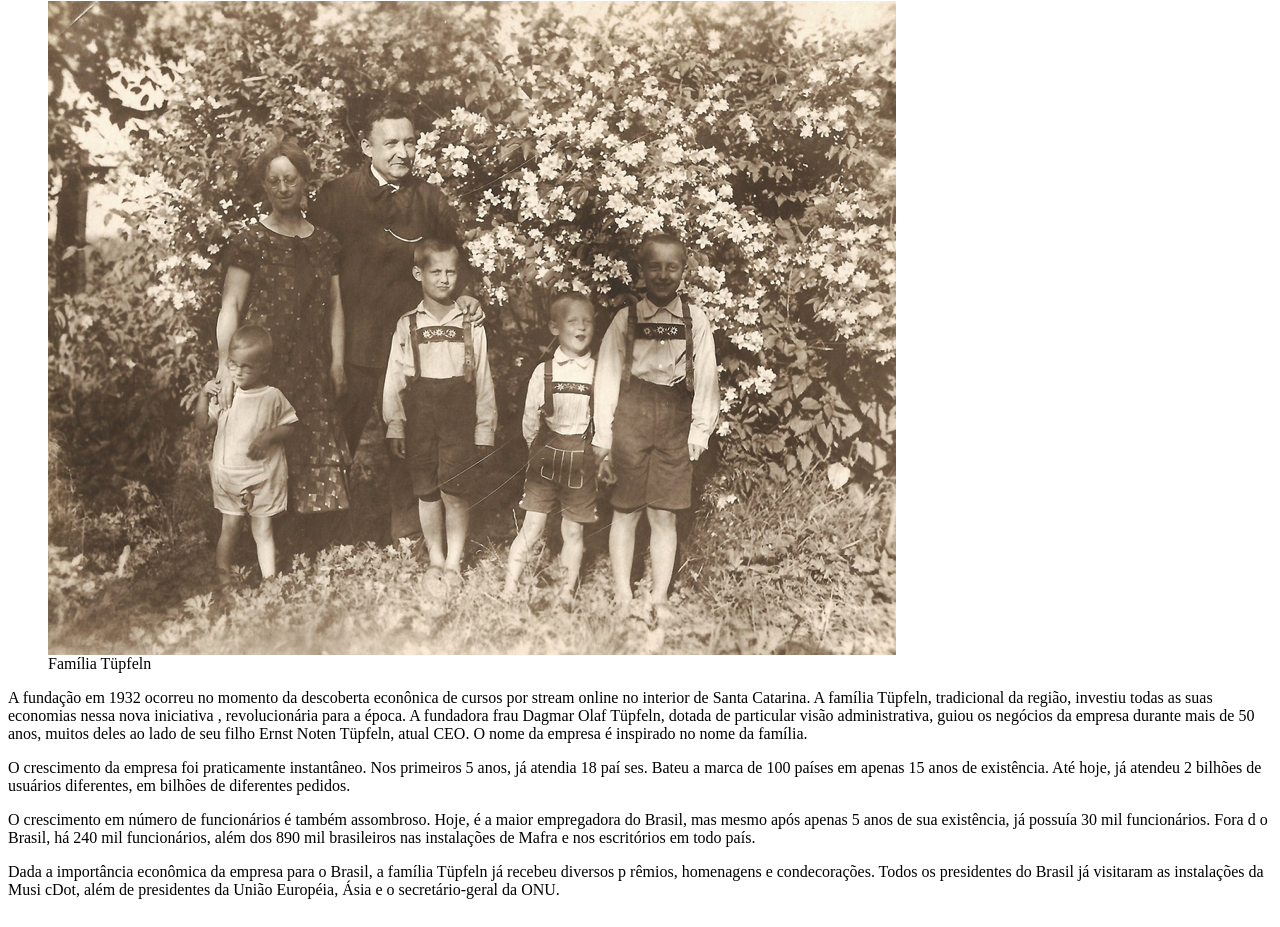
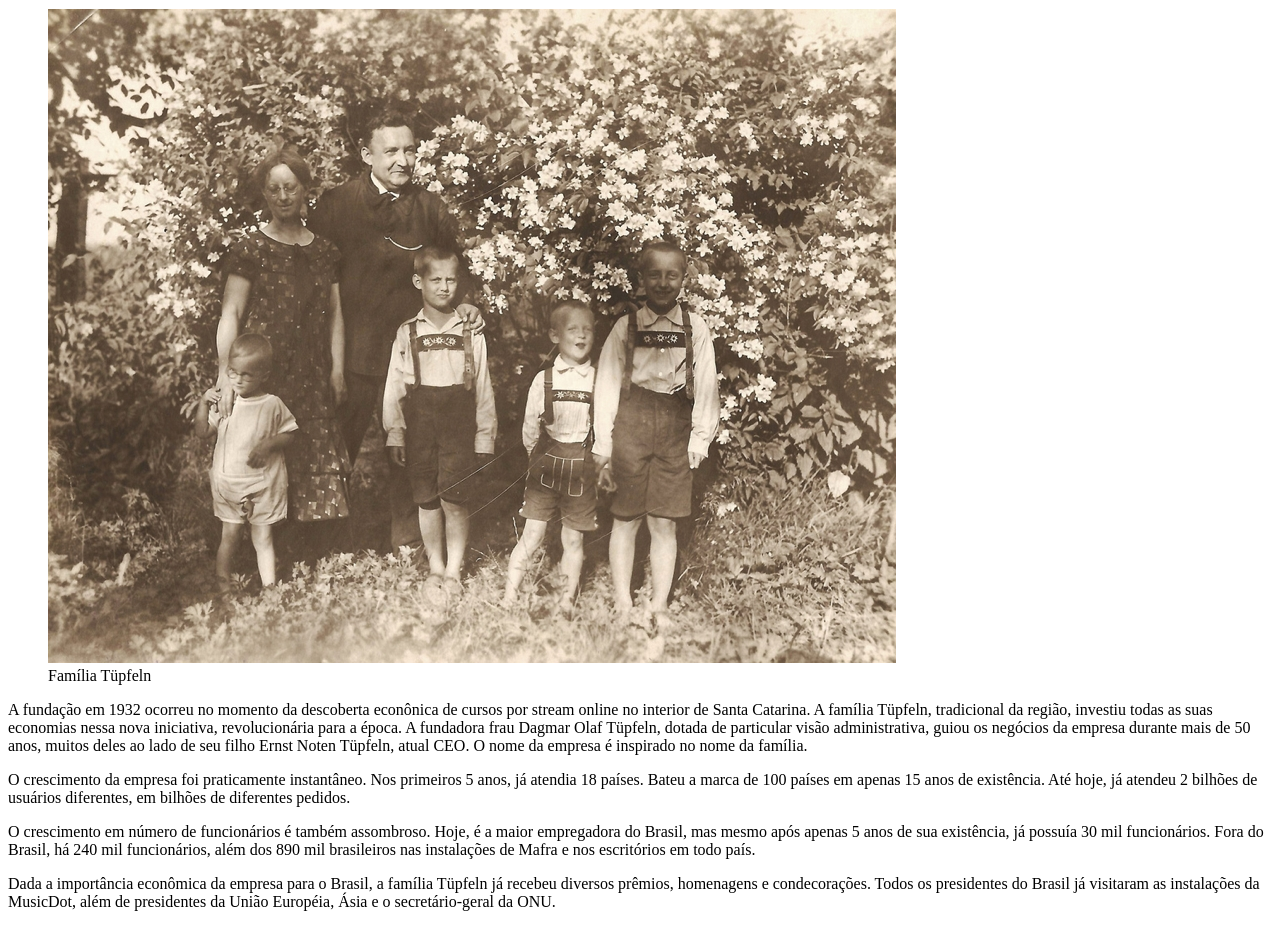
Before and after one commit to Anamacario/projeto-musicdot, a plain HTML site: page sobre.html in a window 1280 px wide. Shown: the part 925-1852 px from the top of the page. Drawn offline with Linux system fonts and the light colour scheme.

Commit message:
Capitulo 6

```diff
--- a/sobre.html
+++ b/sobre.html
@@ -1,63 +1,93 @@
+<!doctype html>
+<html lang="pt-BR">
+  <head>
+    <meta charset="utf-8">
+    <title>
+      MusicDot | Sobre a empresa
+    </title>
+    <link href="img/favicon.ico" rel="icon">
+  </head>
+
+
+  <body>
+
+
     <img src="img/logo.svg" alt="MusicDot">
+
     <h1> Sobre a empresa </h1>
 
     <p>
        A MusicDot é a maior escola online de música em todo o mundo.
        Fundada em 1932, possui estúdios em 124 países, sendo líder de mercado com mais de 90% de
        participação em 118 deles.
+
     </p>
 
+
     <p>
- Nossa matriz fica em Mafra, em Santa Catarina. De lá, saem grande parte das gravações de nossos
- cursos. Nossa matriz:
+       Nossa matriz fica em Mafra, em Santa Catarina. De lá, saem grande parte das gravações de nossos cursos. Nossa matriz:
+
     </p>
+
 
     <figure>
        <img src="img/matriz-musicdot.png" alt="Matriz da musicdot">
        <figcaption>
            Matriz MusicDot
        </figcaption>
+
     </figure>
+
 
     <p>
        Assine os cursos da MusicDot. Acesse nosso site ou entre em contato
        se tiver dúvidas. Conheça também nossa história e nossos diferenciais.
+
     </p>
 
+
     <h2> História </h2>
+
 
     <figure>
        <img src="img/familia-tupfeln.jpg" alt="Foto da família tüpfeln">
        <figcaption>Família Tüpfeln</figcaption>
+
     </figure>
+
 
     <p>
        A fundação em 1932 ocorreu no momento da descoberta econônica de cursos por stream online no interior de Santa Catarina. A
- família Tüpfeln, tradicional da região, investiu todas as suas economias nessa nova iniciativa
-,
+       família Tüpfeln, tradicional da região, investiu todas as suas economias nessa nova iniciativa,
        revolucionária para a época. A fundadora frau Dagmar Olaf Tüpfeln, dotada de particular visão
        administrativa, guiou os negócios da empresa durante mais de 50 anos, muitos deles ao lado
        de seu filho Ernst Noten Tüpfeln, atual CEO. O nome da empresa é inspirado no nome da família.
+
     </p>
 
+
     <p>
- O crescimento da empresa foi praticamente instantâneo. Nos primeiros 5 anos, já atendia 18 paí
-ses.
+       O crescimento da empresa foi praticamente instantâneo. Nos primeiros 5 anos, já atendia 18 países.
        Bateu a marca de 100 países em apenas 15 anos de existência. Até hoje, já atendeu 2 bilhões
        de usuários diferentes, em bilhões de diferentes pedidos.
+
     </p>
+
 
     <p>
        O crescimento em número de funcionários é também assombroso. Hoje, é a maior empregadora do
- Brasil, mas mesmo após apenas 5 anos de sua existência, já possuía 30 mil funcionários. Fora d
-o
+       Brasil, mas mesmo após apenas 5 anos de sua existência, já possuía 30 mil funcionários. Fora do
        Brasil, há 240 mil funcionários, além dos 890 mil brasileiros nas instalações de Mafra e
        nos escritórios em todo país.
+
     </p>
 
+
     <p>
-     Dada a importância econômica da empresa para o Brasil, a família Tüpfeln já recebeu diversos p
-rêmios,
- homenagens e condecorações. Todos os presidentes do Brasil já visitaram as instalações da Musi
-cDot, além de presidentes da União Européia, Ásia e o secretário-geral da ONU.
+       Dada a importância econômica da empresa para o Brasil, a família Tüpfeln já recebeu diversos prêmios,
+       homenagens e condecorações. Todos os presidentes do Brasil já visitaram as instalações da MusicDot, além de presidentes da União Européia, Ásia e o secretário-geral da ONU.
+
     </p>
+
+  </body>
+</html>
```
Lines whose indentation alone changed are shown as unchanged.
